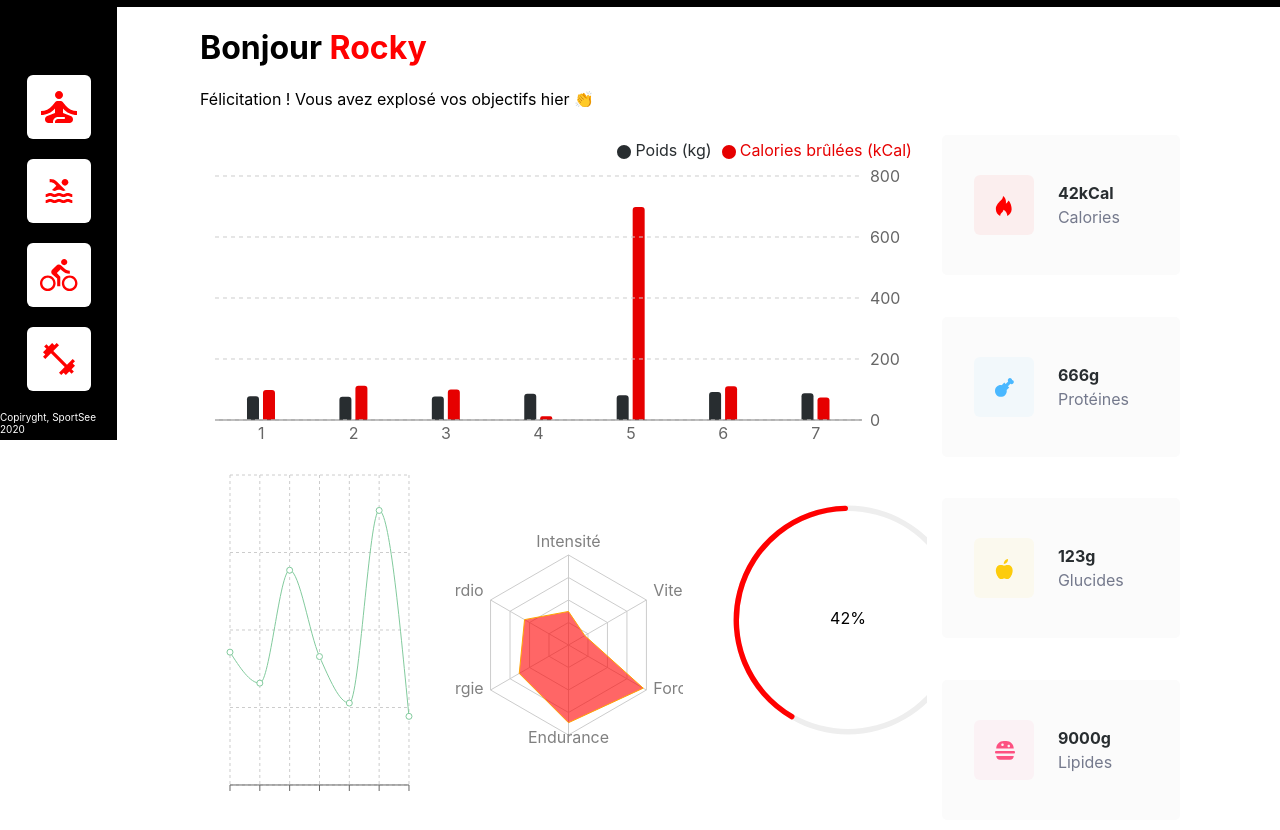
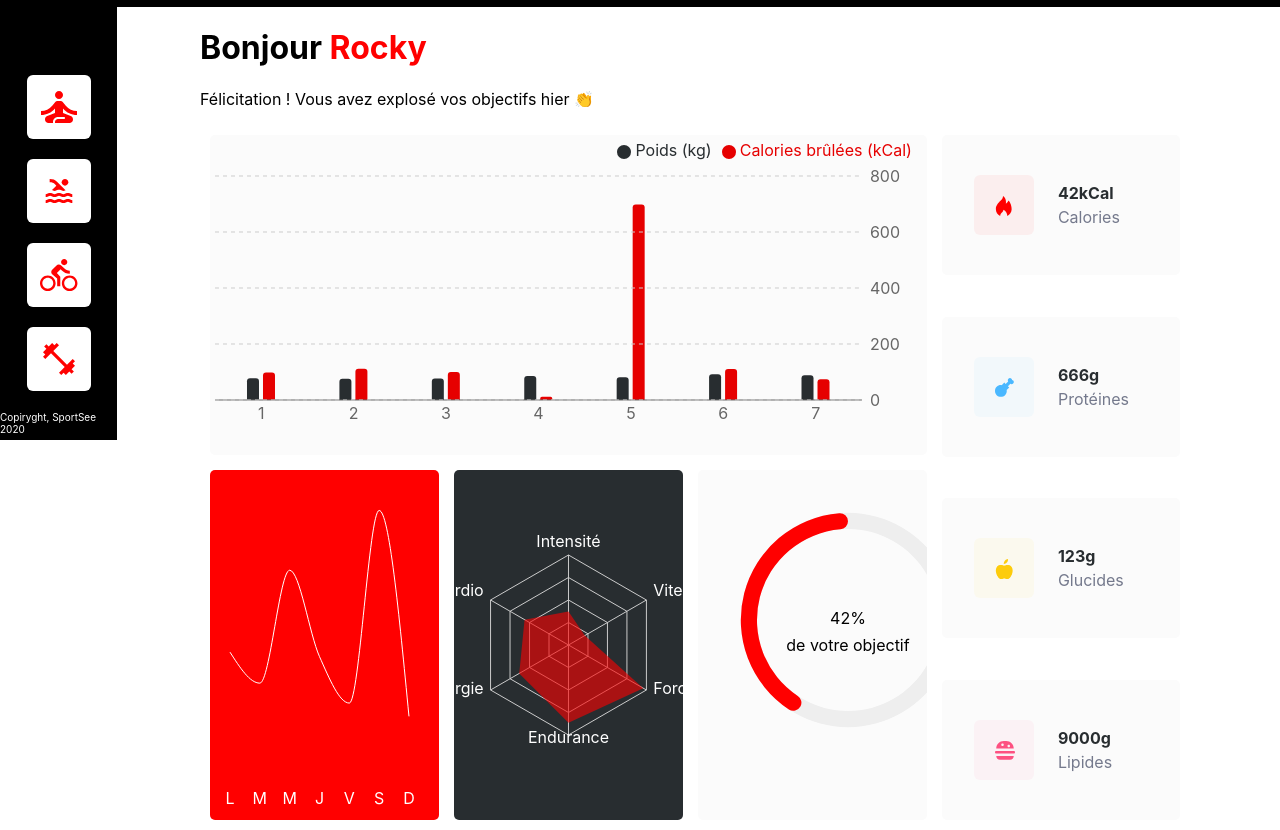
Before and after one commit to leoncik/LeonardWojcik_12_18062022, a React (Vite) app: page / in a window 1280 px wide. Shown: the part 360-1190 px from the top of the page. Built offline with nearby package versions, Linux system fonts and the light colour scheme.

Commit message:
feat: add basic style to graphs

```diff
--- a/src/components/Graphs/ActivityGraph/ActivityGraph.tsx
+++ b/src/components/Graphs/ActivityGraph/ActivityGraph.tsx
@@ -12,12 +12,9 @@ import { MOCKED_DATA } from '../../../helpers/MOCKED_DATA';
 
 function ActivityGraph() {
     return (
-        <ResponsiveContainer width="100%" height="100%">
-            <BarChart
-                width={600}
-                height={300}
-                data={MOCKED_DATA[0].activityInfo.dailyActivity}
-            >
+        <div style={{ width: '100%', height: 300 }}>
+            <ResponsiveContainer>
+                <BarChart data={MOCKED_DATA[0].activityInfo.dailyActivity}>
                     <Tooltip />
                     <Bar
                         name="Poids (kg)"
@@ -35,7 +32,11 @@ function ActivityGraph() {
                         barSize={12}
                         radius={[3, 3, 0, 0]}
                     />
-                <YAxis orientation="right" tickLine={false} axisLine={false} />
+                    <YAxis
+                        orientation="right"
+                        tickLine={false}
+                        axisLine={false}
+                    />
                     <XAxis dataKey="day" tickLine={false} />
                     <CartesianGrid strokeDasharray="4" vertical={false} />
                     <Legend
@@ -46,6 +47,7 @@ function ActivityGraph() {
                     />
                 </BarChart>
             </ResponsiveContainer>
+        </div>
     );
 }
 
--- a/src/components/Graphs/ActivityGraphContainer/ActivityGraphContainer.module.css
+++ b/src/components/Graphs/ActivityGraphContainer/ActivityGraphContainer.module.css
@@ -3,6 +3,6 @@
     width: auto;
     height: 320px;
 
-    /* background-color: #e60000;
-    border-radius: 5px; */
+    background-color: #fbfbfb;
+    border-radius: 5px;
 }
--- a/src/components/Graphs/ScoreGraph/ScoreGraph.tsx
+++ b/src/components/Graphs/ScoreGraph/ScoreGraph.tsx
@@ -16,7 +16,7 @@ function ScoreGraph() {
                 height={circleSize}
                 cx={circleSize / 2}
                 cy={circleSize / 2}
-                innerRadius={112}
+                innerRadius={100}
                 outerRadius={118}
                 barSize={30}
                 data={MOCKED_DATA[0].activityInfo.result}
@@ -44,6 +44,15 @@ function ScoreGraph() {
                 >
                     {MOCKED_DATA[0].activityInfo.result[0].value * 100}%
                 </text>
+                <text
+                    x={circleSize / 2}
+                    y={circleSize / 1.7}
+                    textAnchor="middle"
+                    dominantBaseline="middle"
+                    className="progress-label"
+                >
+                    de votre objectif
+                </text>
             </RadialBarChart>
         </ResponsiveContainer>
     );
--- a/src/components/Graphs/ScoreGraphContainer/ScoreGraphContainer.module.css
+++ b/src/components/Graphs/ScoreGraphContainer/ScoreGraphContainer.module.css
@@ -2,6 +2,6 @@
     height: 350px;
     grid-area: ScoreGraph;
 
-    /* background-color: yellow;
-    border-radius: 5px; */
+    background-color: #fbfbfb;
+    border-radius: 5px;
 }
--- a/src/components/Graphs/SessionLengthGraph/SessionLengthGraph.tsx
+++ b/src/components/Graphs/SessionLengthGraph/SessionLengthGraph.tsx
@@ -1,11 +1,4 @@
-import {
-    LineChart,
-    Line,
-    CartesianGrid,
-    XAxis,
-    Tooltip,
-    ResponsiveContainer,
-} from 'recharts';
+import { LineChart, Line, XAxis, ResponsiveContainer, Tooltip } from 'recharts';
 import { MOCKED_DATA } from '../../../helpers/MOCKED_DATA';
 
 function SessionLengthGraph() {
@@ -17,11 +10,19 @@ function SessionLengthGraph() {
                 data={MOCKED_DATA[0].activityInfo.sessionsLength}
                 margin={{ top: 5, right: 30, left: 20, bottom: 5 }}
             >
-                <CartesianGrid strokeDasharray="3 3" />
-                <XAxis dataKey="name" />
                 <Tooltip />
-                <Line type="monotone" dataKey="Day" stroke="#8884d8" />
-                <Line type="monotone" dataKey="Length" stroke="#82ca9d" />
+                <XAxis
+                    dataKey="Day"
+                    tickLine={false}
+                    axisLine={false}
+                    tick={{ fill: 'white' }}
+                />
+                <Line
+                    type="monotone"
+                    dataKey="Length"
+                    stroke="white"
+                    dot={false}
+                />
             </LineChart>
         </ResponsiveContainer>
     );
--- a/src/components/Graphs/SessionLengthGraphContainer/SessionLengthGraphContainer.module.css
+++ b/src/components/Graphs/SessionLengthGraphContainer/SessionLengthGraphContainer.module.css
@@ -2,6 +2,6 @@
     height: 350px;
     grid-area: SessionLengthGraph;
 
-    /* background-color: cornflowerblue;
-    border-radius: 5px; */
+    background-color: #ff0000;
+    border-radius: 5px;
 }
--- a/src/components/Graphs/SkillsGraph/SkillsGraph.tsx
+++ b/src/components/Graphs/SkillsGraph/SkillsGraph.tsx
@@ -17,18 +17,11 @@ function SkillsGraph() {
                 data={MOCKED_DATA[0].activityInfo.skills}
             >
                 <PolarGrid />
-                <PolarAngleAxis dataKey="type" />
-                <Radar
-                    name="Type"
-                    dataKey="type"
-                    stroke="orange"
-                    fill="orange"
-                    fillOpacity={0.6}
-                />
+                <PolarAngleAxis dataKey="type" tick={{ fill: 'white' }} />
                 <Radar
                     name="Valeur"
                     dataKey="value"
-                    stroke="orange"
+                    stroke="none"
                     fill="red"
                     fillOpacity={0.6}
                 />
--- a/src/components/Graphs/SkillsGraphContainer/SkillsGraphContainer.module.css
+++ b/src/components/Graphs/SkillsGraphContainer/SkillsGraphContainer.module.css
@@ -2,6 +2,6 @@
     height: 350px;
     grid-area: SkillsGraph;
 
-    /* background-color: green;
-    border-radius: 5px; */
+    background-color: #282d30;
+    border-radius: 5px;
 }
```
Lines whose indentation alone changed are shown as unchanged.
